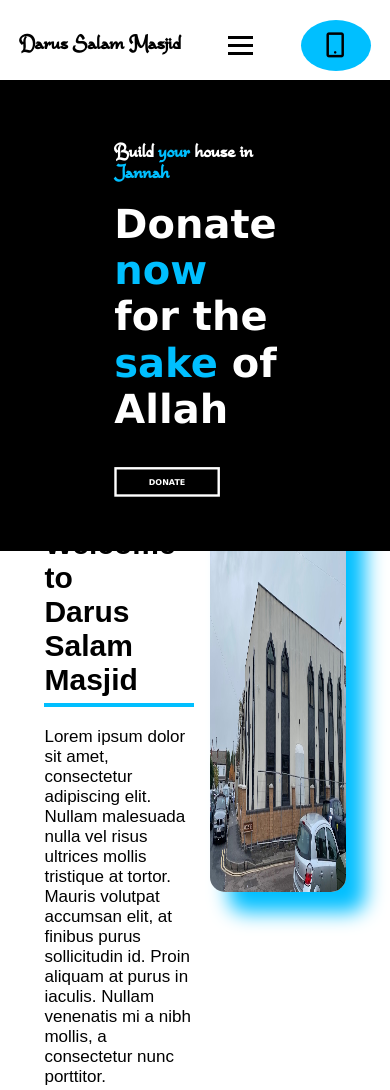
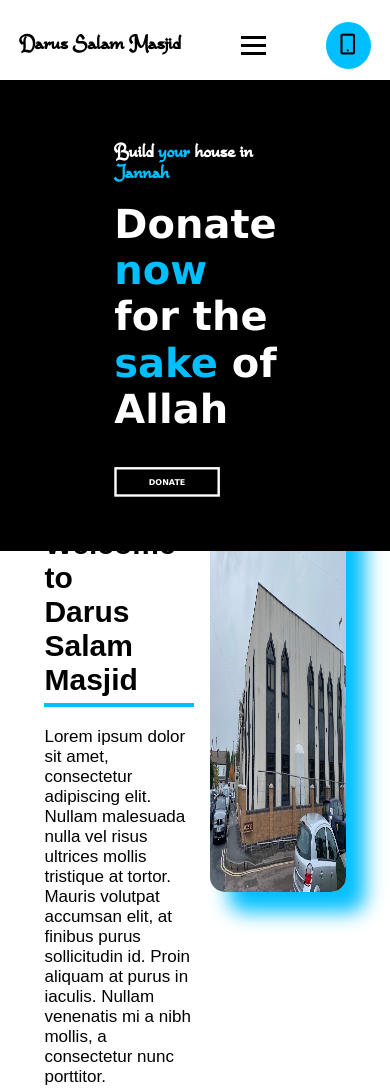
Before and after one commit to usmaan04/Darus-Salam-Masjid, a plain HTML site: page index.html in a window 390 px wide. Shown: the top 1090 px of the page. Drawn offline with nearby package versions, Linux system fonts and the light colour scheme; a script that the page names is missing.

Commit message:
fix navbar w new icon

```diff
--- a/style.css
+++ b/style.css
@@ -86,7 +86,7 @@
 
 /* Styling for navigation bar links */
 .navbar-middle a,
-.navbar-right a {
+.navbar-right a.donate {
   font-size: 12px;
   color: black;
   text-decoration: none;
@@ -98,6 +98,12 @@
 .navbar-right a.nav-mobile{
   border-radius: 50%;
   background-color: deepskyblue;
+  padding: 10px;
+}
+
+.navbar-right a.nav-mobile i{
+  font-size: 25px;
+  color: black;
 }
 
 .navbar-middle a:hover {
```
